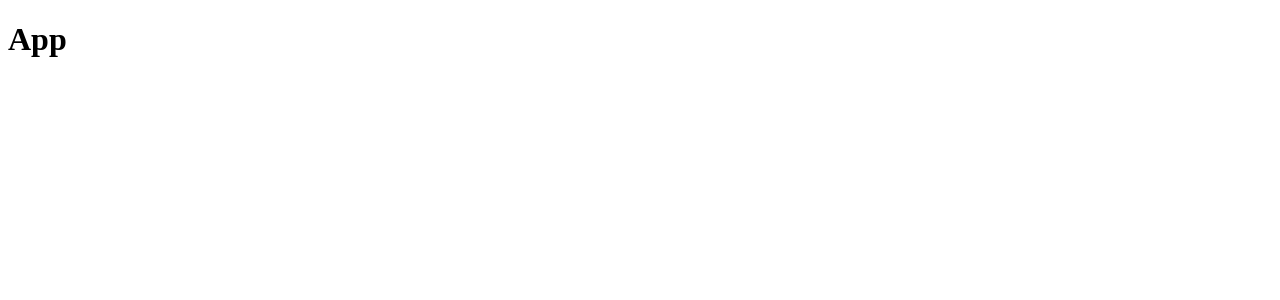
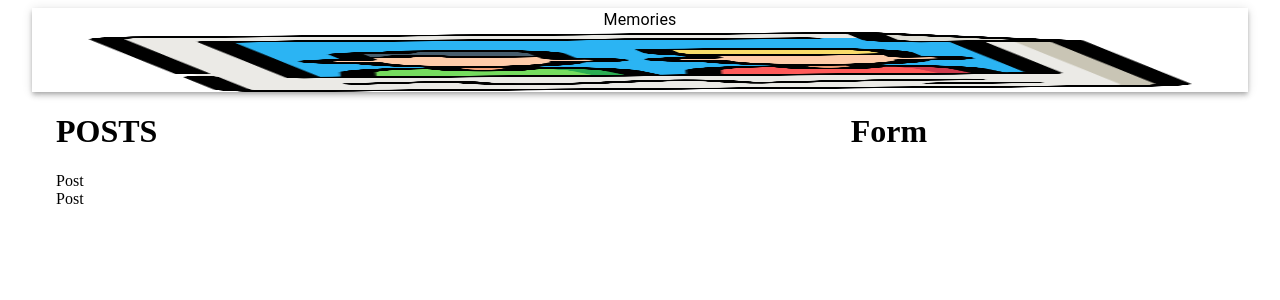
Before and after one commit to brickly26/Memories, a React (Create React App) app in the folder client/: page / in a window 1280 px wide. Shown: the top 300 px of the page. Built offline with nearby package versions, Linux system fonts and the light colour scheme.

Commit message:
set up App structure and created a form and post component

```diff
--- a/client/src/App.js
+++ b/client/src/App.js
@@ -1,10 +1,30 @@
 import React from 'react'
+import { Container, AppBar, Typography, Grow, Grid } from '@material-ui/core';
+
+import memories from './images/memories.png';
+import Form from './components/Form/Form'
+import Posts from './components/Posts/Posts'
 
 const App = () => {
   return (
-    <div>
-        <h1>App</h1>
-    </div>
+    <Container MaxWidth="lg">
+      <AppBar position='static' color="inherit">
+        <Typography vairant="h2" align="center">Memories</Typography>
+        <img src={memories} alt='Memories' height='60'/>
+      </AppBar>
+      <Grow in>
+        <Container>
+          <Grid container justify="space-between" alignItems="stretch" spacing={3}>
+            <Grid item xs={12} sm={7}>
+              <Posts />
+            </Grid>
+            <Grid item xs={12} sm={4}>
+              <Form />
+            </Grid>
+          </Grid>
+        </Container>
+      </Grow>
+    </Container>
   )
 }
 
--- /dev/null
+++ b/client/src/components/Form/Form.js
@@ -0,0 +1,9 @@
+import React from 'react'
+
+const Form = () => {
+  return (
+    <h1>Form</h1>
+  )
+}
+
+export default Form
--- /dev/null
+++ b/client/src/components/Posts/Post/Post.js
@@ -0,0 +1,9 @@
+import React from 'react'
+
+const Post = () => {
+  return (
+    <div>Post</div>
+  )
+}
+
+export default Post
--- /dev/null
+++ b/client/src/components/Posts/Posts.js
@@ -0,0 +1,15 @@
+import React from 'react'
+
+import Post from './Post/Post'
+
+const Posts = () => {
+  return (
+    <>
+      <h1>POSTS</h1>
+      <Post />
+      <Post />
+    </>
+  )
+}
+
+export default Posts
```
Also changed, not shown: client/src/components/Form/styles.js (added), client/src/components/Posts/Post/styles.js (added), client/src/components/Posts/styles.js (added), client/src/images/memories.png (added).
